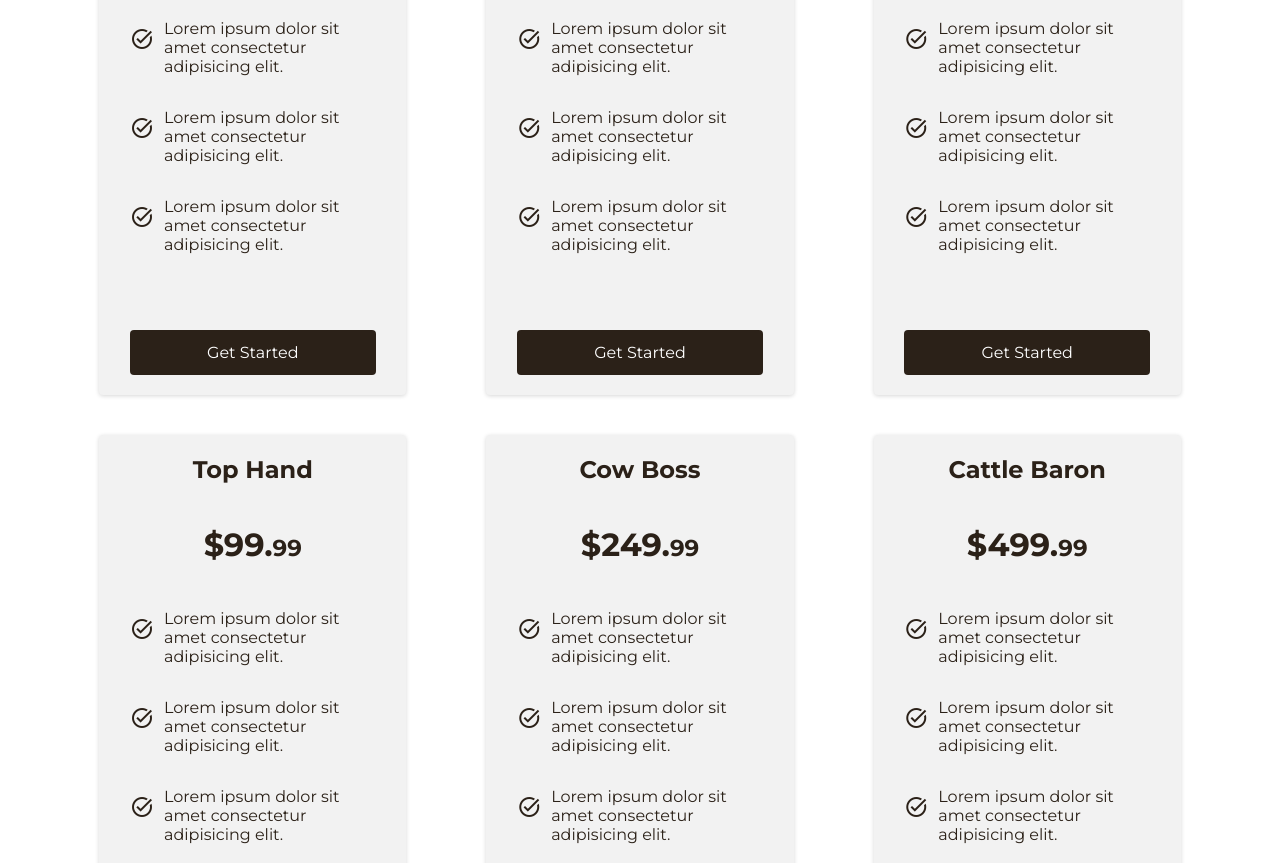
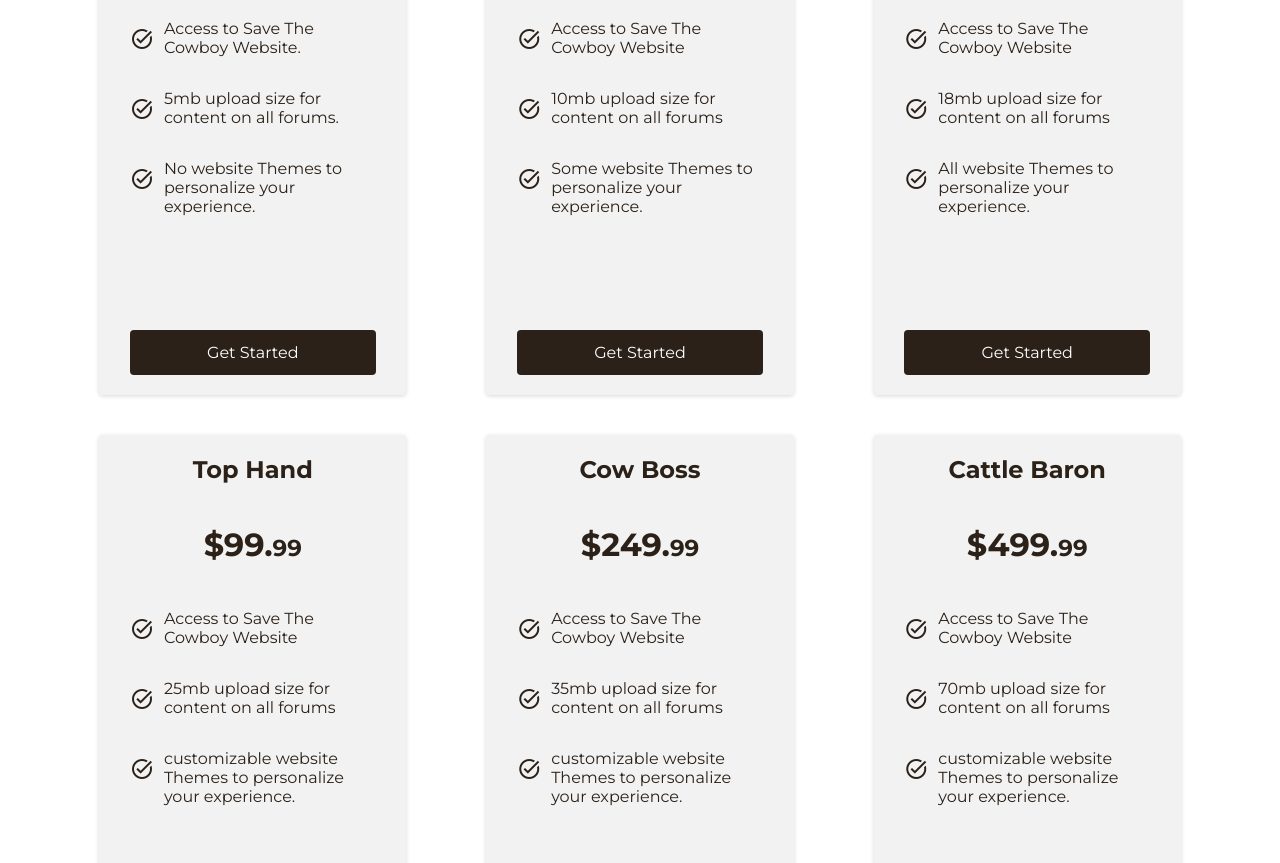
Before and after one commit to BanZ-Development/SaveTheCowBoy, a website: page public/pages/index.html in a window 1280 px wide. Shown: the part 1300-2163 px from the top of the page. Drawn offline with Linux system fonts and the light colour scheme; no server answers; files whose address does not match are found by name.

Commit message:
Update index.html

```diff
--- a/public/pages/index.html
+++ b/public/pages/index.html
@@ -20,12 +20,12 @@
 <meta property="og:url" content="https://longxranchcowboys.com/"/>
 <meta property="og:title" content="Long X Ranch Cowboys" />
 <meta property="og:description" content="Save the Cowboy, a 501(c)(3) non-profit, Christian, working-ranch introduces our subscription and community service, Long X Ranch Cowboys. Connect with other ranchers, learn and spread the gospel, and help support our local ranchers." />
-<meta property="og:image" content="../images/IMG_8436.jpg" />
+<meta property="og:image" content="https://longxranchcowboys.com/images/IMG_8436.jpg" />
 <meta property="twitter:card" content="summary_large_image" />
 <meta property="twitter:url" content="https://longxranchcowboys.com/"/>
 <meta property="twitter:title" content="Long X Ranch Cowboys" />
 <meta property="twitter:description" content="Save the Cowboy, a 501(c)(3) non-profit, Christian, working-ranch introduces our subscription and community service, Long X Ranch Cowboys. Connect with other ranchers, learn and spread the gospel, and help support our local ranchers." />
-<meta property="twitter:image" content="../images/IMG_8436.jpg" />
+<meta property="twitter:image" content="https://longxranchcowboys.com/images/IMG_8436.jpg" />
 </head>
 <body>
     <div id="mainContent" class="main-content">
@@ -63,13 +63,13 @@
                     <h2>Day Worker</h2>
                     <h1>$9.<p>99</p></h1>
                     <div class="subOption">
-                        <i class="material-icons">task_alt</i> <p>Lorem ipsum dolor sit amet consectetur adipisicing elit.</p>
+                        <i class="material-icons">task_alt</i> <p>Access to Save The Cowboy Website.</p>
                     </div>
                     <div class="subOption">
-                        <i class="material-icons">task_alt</i> <p>Lorem ipsum dolor sit amet consectetur adipisicing elit.</p>
+                        <i class="material-icons">task_alt</i> <p>5mb upload size for content on all forums.</p>
                     </div>
                     <div class="subOption">
-                        <i class="material-icons">task_alt</i> <p>Lorem ipsum dolor sit amet consectetur adipisicing elit.</p>
+                        <i class="material-icons">task_alt</i> <p>No website Themes to personalize your experience.</p>
                     </div>
                     <button onclick="subscribe()" class="subBtn">Get Started</button>
                 </div>
@@ -77,13 +77,13 @@
                     <h2>Ranch Cowboy</h2>
                     <h1>$24.<p>99</p></h1>
                     <div class="subOption">
-                        <i class="material-icons">task_alt</i> <p>Lorem ipsum dolor sit amet consectetur adipisicing elit.</p>
+                        <i class="material-icons">task_alt</i> <p>Access to Save The Cowboy Website</p>
                     </div>
                     <div class="subOption">
-                        <i class="material-icons">task_alt</i> <p>Lorem ipsum dolor sit amet consectetur adipisicing elit.</p>
+                        <i class="material-icons">task_alt</i> <p>10mb upload size for content on all forums</p>
                     </div>
                     <div class="subOption">
-                        <i class="material-icons">task_alt</i> <p>Lorem ipsum dolor sit amet consectetur adipisicing elit.</p>
+                        <i class="material-icons">task_alt</i> <p>Some website Themes to personalize your experience.</p>
                     </div>
                     <button onclick="subscribe()" class="subBtn">Get Started</button>
                 </div>
@@ -91,13 +91,13 @@
                     <h2>Jigger Boss</h2>
                     <h1>$49.<p>99</p></h1>
                     <div class="subOption">
-                        <i class="material-icons">task_alt</i> <p>Lorem ipsum dolor sit amet consectetur adipisicing elit.</p>
+                        <i class="material-icons">task_alt</i> <p>Access to Save The Cowboy Website</p>
                     </div>
                     <div class="subOption">
-                        <i class="material-icons">task_alt</i> <p>Lorem ipsum dolor sit amet consectetur adipisicing elit.</p>
+                        <i class="material-icons">task_alt</i> <p>18mb upload size for content on all forums</p>
                     </div>
                     <div class="subOption">
-                        <i class="material-icons">task_alt</i> <p>Lorem ipsum dolor sit amet consectetur adipisicing elit.</p>
+                        <i class="material-icons">task_alt</i> <p>All website Themes to personalize your experience.</p>
                     </div>
                     <button onclick="subscribe()" class="subBtn">Get Started</button>
                 </div>
@@ -105,13 +105,13 @@
                     <h2>Top Hand</h2>
                     <h1>$99.<p>99</p></h1>
                     <div class="subOption">
-                        <i class="material-icons">task_alt</i> <p>Lorem ipsum dolor sit amet consectetur adipisicing elit.</p>
+                        <i class="material-icons">task_alt</i> <p>Access to Save The Cowboy Website</p>
                     </div>
                     <div class="subOption">
-                        <i class="material-icons">task_alt</i> <p>Lorem ipsum dolor sit amet consectetur adipisicing elit.</p>
+                        <i class="material-icons">task_alt</i> <p>25mb upload size for content on all forums</p>
                     </div>
                     <div class="subOption">
-                        <i class="material-icons">task_alt</i> <p>Lorem ipsum dolor sit amet consectetur adipisicing elit.</p>
+                        <i class="material-icons">task_alt</i> <p>customizable website Themes to personalize your experience.</p>
                     </div>
                     <button onclick="subscribe()" class="subBtn">Get Started</button>
                 </div>
@@ -119,13 +119,13 @@
                     <h2>Cow Boss</h2>
                     <h1>$249.<p>99</p></h1>
                     <div class="subOption">
-                        <i class="material-icons">task_alt</i> <p>Lorem ipsum dolor sit amet consectetur adipisicing elit.</p>
+                        <i class="material-icons">task_alt</i> <p>Access to Save The Cowboy Website</p>
                     </div>
                     <div class="subOption">
-                        <i class="material-icons">task_alt</i> <p>Lorem ipsum dolor sit amet consectetur adipisicing elit.</p>
+                        <i class="material-icons">task_alt</i> <p>35mb upload size for content on all forums</p>
                     </div>
                     <div class="subOption">
-                        <i class="material-icons">task_alt</i> <p>Lorem ipsum dolor sit amet consectetur adipisicing elit.</p>
+                        <i class="material-icons">task_alt</i> <p>customizable website Themes to personalize your experience.</p>
                     </div>
                     <button onclick="subscribe()" class="subBtn">Get Started</button>
                 </div>
@@ -133,13 +133,13 @@
                     <h2>Cattle Baron</h2>
                     <h1>$499.<p>99</p></h1>
                     <div class="subOption">
-                        <i class="material-icons">task_alt</i> <p>Lorem ipsum dolor sit amet consectetur adipisicing elit.</p>
+                        <i class="material-icons">task_alt</i> <p>Access to Save The Cowboy Website</p>
                     </div>
                     <div class="subOption">
-                        <i class="material-icons">task_alt</i> <p>Lorem ipsum dolor sit amet consectetur adipisicing elit.</p>
+                        <i class="material-icons">task_alt</i> <p>70mb upload size for content on all forums</p>
                     </div>
                     <div class="subOption">
-                        <i class="material-icons">task_alt</i> <p>Lorem ipsum dolor sit amet consectetur adipisicing elit.</p>
+                        <i class="material-icons">task_alt</i> <p>customizable website Themes to personalize your experience.</p>
                     </div>
                     <button onclick="subscribe()" class="subBtn">Get Started</button>
                 </div>
```
